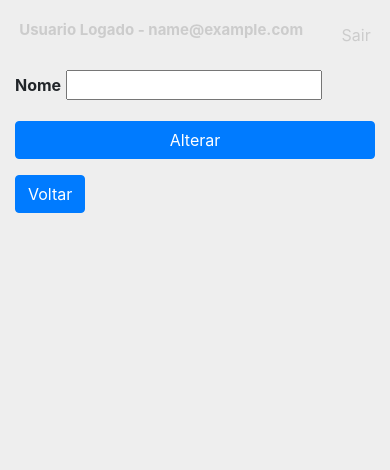
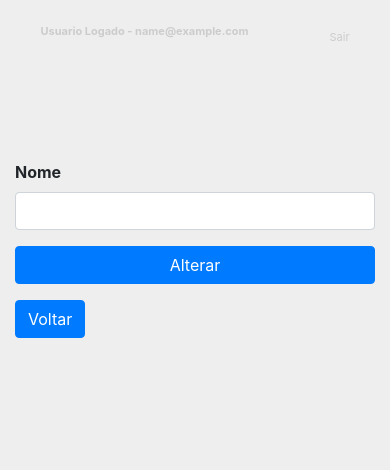
Before and after one commit to lufmalta/projetoteste, a PHP site: page /novosDados.php?dado=nome in a window 390 px wide. Shown: the top 470 px of the page. Run offline with PHP 8.4, Linux system fonts and the light colour scheme; the visitor is signed in with stand-in values (Sample User, id 1).

Commit message:
Criando a classe forms e fazendo responsividade nos jumbotron e no topo da areaRestrita.php

```diff
--- a/assets/css/template.css
+++ b/assets/css/template.css
@@ -2,7 +2,8 @@
 
 /* Developed by Luiz Fernando Malta Martins
 
-/* Aqui esta todo os estilo da pagina index.php e do areaRestrita.php
+/* Aqui esta todo os estilo da pagina index.php e da
+ areaRestrita.php(seus respectivos arquivos)
 
 /* @author Luiz Fernando - lufmalta@gmail.com
 */
@@ -57,6 +58,9 @@ main .colHabilidades {
 	overflow:scroll;
 	max-height:500px;
 }
+.forms {
+	margin-top:100px;
+}
 footer {
 	background-color:rgba(0, 0, 0, 0.5);
 	height:100px;
@@ -80,6 +84,17 @@ footer .container {
 		font-size:15px;
 		line-height:50px;
 	}
+	.jumbotron h2 {
+		font-size:20px;
+	}
+	.jumbotron a {
+		font-size:11px;
+	}
+	.topoleft h3 strong,
+	.toporight a {
+		font-size:11px;
+	}
+
 
 
 }
--- a/novosDados.php
+++ b/novosDados.php
@@ -56,9 +56,9 @@ if($dado != ''){
 			<?php
 				if($dado == 'nome'):
 			 ?>
-				 	<div class="form-group">
+				 	<div class="form-group forms">
 				 		<label for="nome"><strong>Nome</strong></label>
-				 		<input id="nome" type="text" name="nome" required/>
+				 		<input id="nome" type="text" name="nome" required class="form-control"/ maxlength="50">
 				 	</div>
 			 	<?php
 				require "pages/footer.php";
@@ -67,7 +67,7 @@ if($dado != ''){
 			 <?php
 			  	endif; if($dado == 'objPro'):
 			  ?>
-					<div class="form-group">
+					<div class="form-group forms">
 					  	<label for="objPro"><strong>Objetivo Profissional</strong></label>
 					 	<textarea name="objPro" id="objPro"  maxlength="200" rows="4" cols="40" placeholder="Digite aqui seu objetivo profissional..." required class="form-control"></textarea>
 					</div>
@@ -78,9 +78,9 @@ if($dado != ''){
 			 <?php
 			  	endif; if($dado == 'endereco'):
 			  ?>
-			  		<div class="form-group">
+			  		<div class="form-group forms">
 			  			<label for="endereco"><strong>Endereco</strong></label>
-			 			<input id="endereco" type="text" name="endereco" required/>
+			 			<input id="endereco" type="text" name="endereco" required class="form-control" maxlength="80"/>
 			  		</div>
 			  	<?php
 				require "pages/footer.php";
@@ -89,7 +89,7 @@ if($dado != ''){
 			 <?php
 			  	endif; if($dado == 'telefone'):
 			  ?>
-			  	<div class="form-group">
+			  	<div class="form-group forms">
 			  		<label for="telefone"><strong>Telefone</strong></label>
 			 		<input id="telefone" type="text" name="telefone" required class="form-control" style="max-width:200px;"/>
 			  	</div>
```
